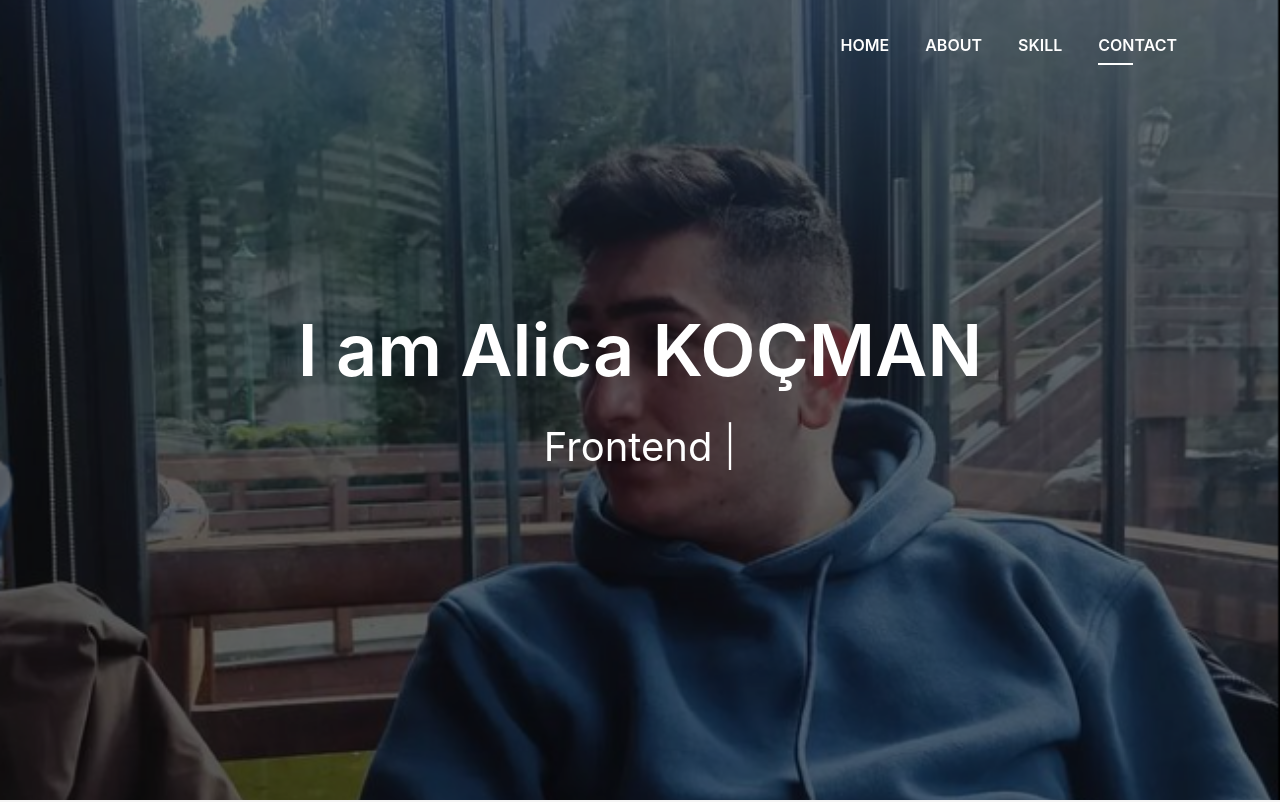
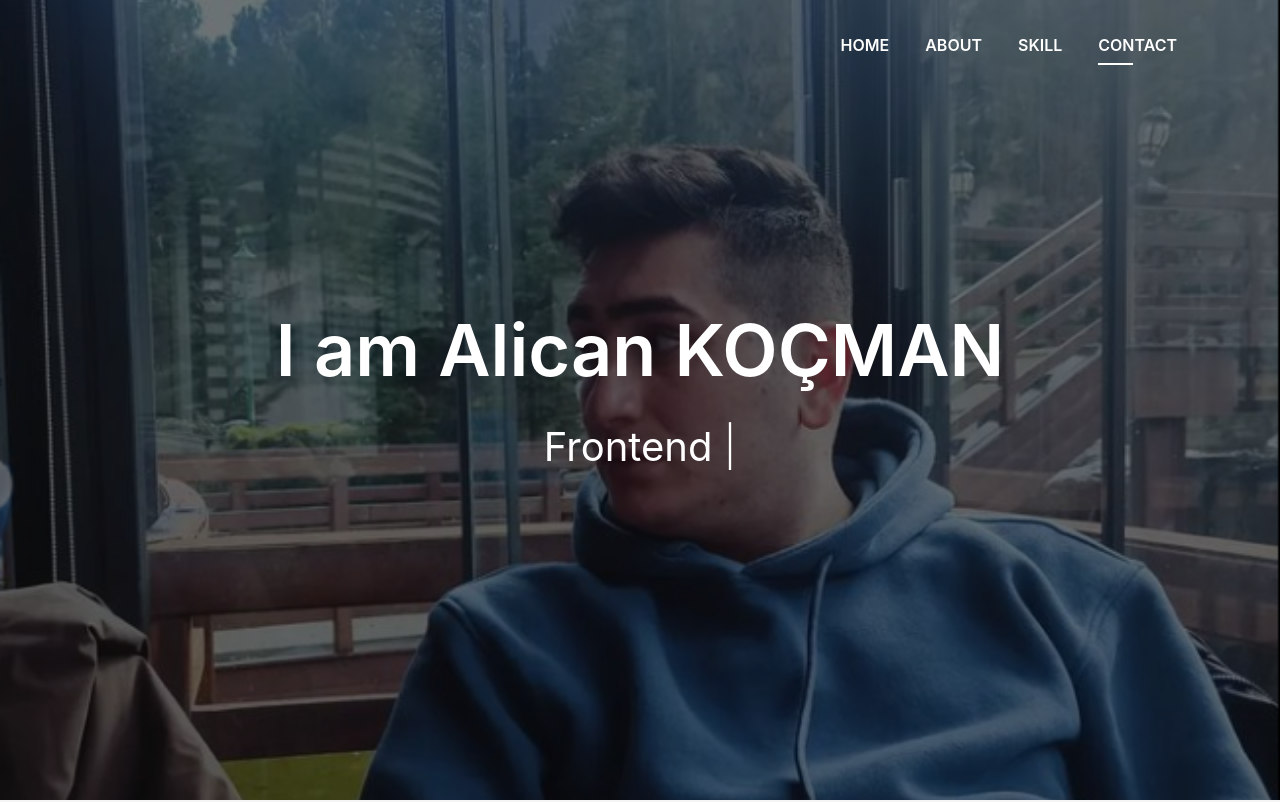
Before and after one commit to alicankocman/alicankocman.MyPage, a plain HTML site: page index.html in a window 1280 px wide. Shown: the top 802 px of the page. Drawn offline with Linux system fonts and the light colour scheme; files whose address does not match are found by name.

Commit message:
Update index.html

```diff
--- a/index.html
+++ b/index.html
@@ -60,7 +60,7 @@
       <div class="table-cell">
         <div class="container">
           <!--<p class="display-6 color-d">Hello, world!</p>-->
-          <h1 class="intro-title mb-4">I am Alica KOÇMAN</h1>
+          <h1 class="intro-title mb-4">I am Alican KOÇMAN</h1>
           <p class="intro-subtitle"><span class="text-slider-items">Web Developer,Web Designer,Frontend Developer,Backend Developer</span><strong class="text-slider"></strong></p>
           <!-- <p class="pt-3"><a class="btn btn-primary btn js-scroll px-4" href="#about" role="button">Learn More</a></p> -->
         </div>
```
